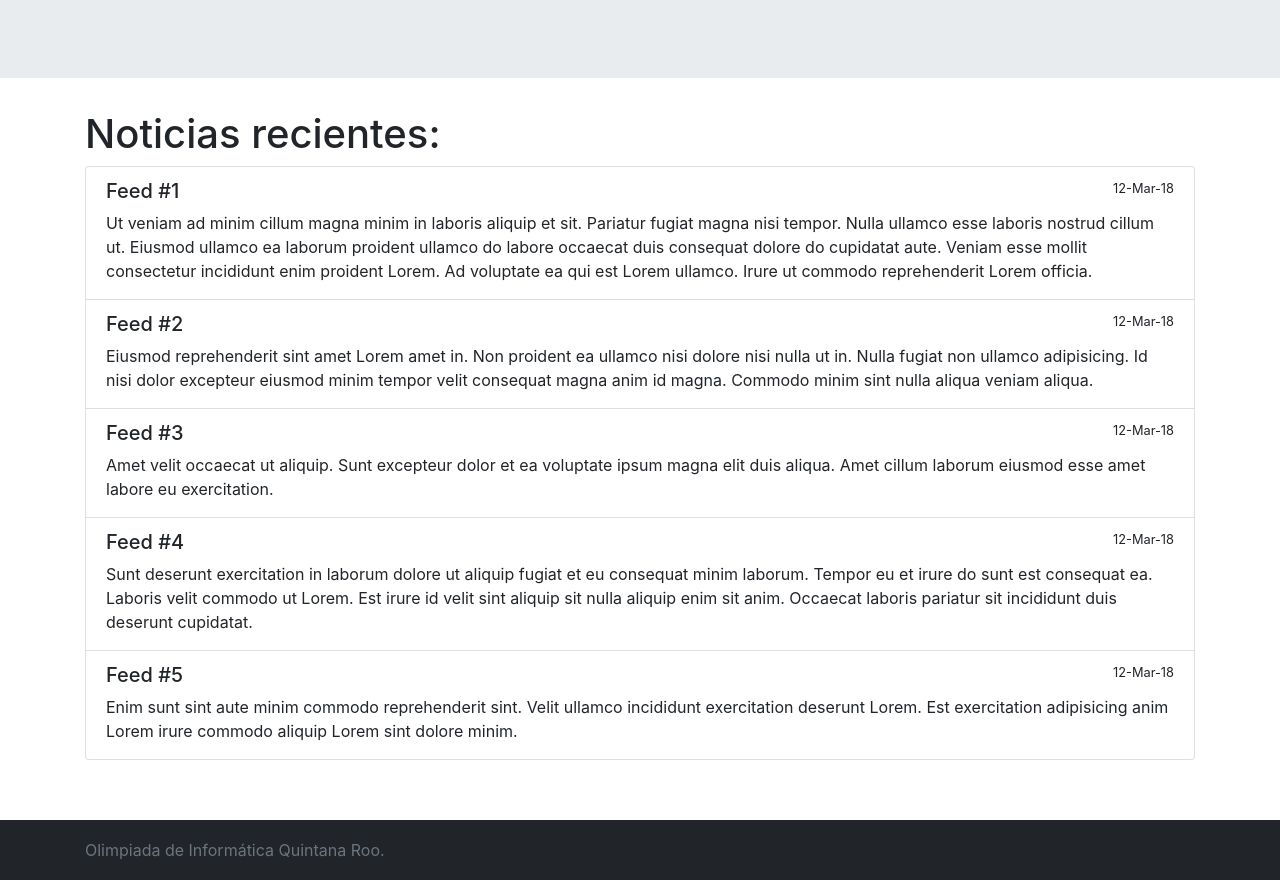
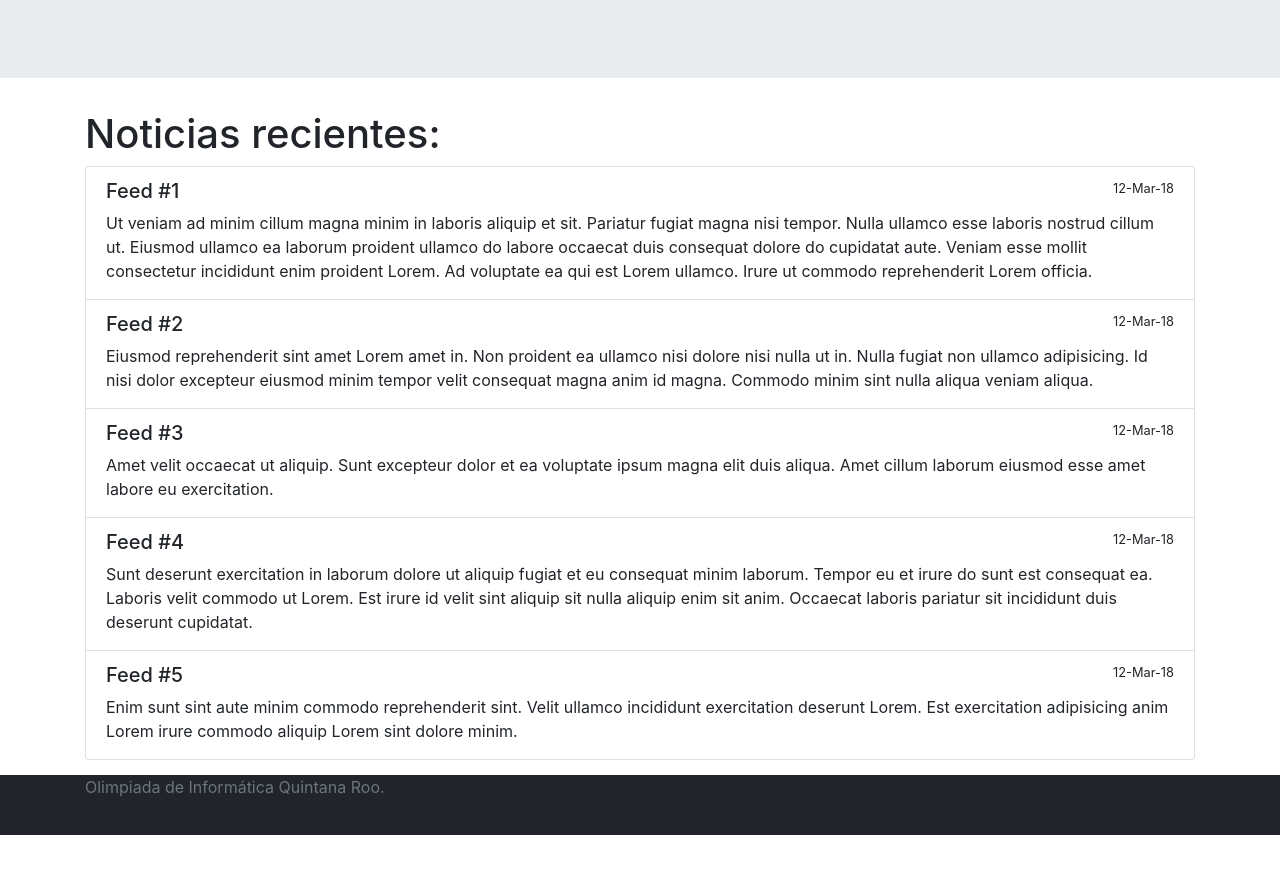
Before and after one commit to cancunDevs/omi-qroo-front, a React app: page / in a window 1280 px wide. Shown: the part 457-1337 px from the top of the page. After the commit the page ends 1292 px from the top, so only its background shows below. Built offline with nearby package versions, Linux system fonts and the light colour scheme.

Commit message:
refactor css

```diff
--- a/src/components/AppRouter.js
+++ b/src/components/AppRouter.js
@@ -12,7 +12,7 @@ import Contact from './contact';
 class AppRouter extends Component {
   render() {
     return (
-      <div>
+      <div className="page-wrapper">
         <Header />
         <Switch>
           <Route path='/material' component={Resources} exact />
--- a/src/components/announcements/index.js
+++ b/src/components/announcements/index.js
@@ -1,5 +1,5 @@
 import React from 'react';
 
-const Announcements = () => { return (<h3>Bienvenido a la pagina de Anuncios</h3>); };
+const Announcements = () => { return (<h3 className="page-content">Bienvenido a la pagina de Anuncios</h3>); };
 
 export default Announcements;
--- a/src/components/application/index.js
+++ b/src/components/application/index.js
@@ -1,5 +1,5 @@
 import React from 'react';
 
-const Application = () => { return (<div className='page'><h3>Bienvenido a la pagina de Convocatoria</h3></div>); };
+const Application = () => { return (<div className='page-content'><h3>Bienvenido a la pagina de Convocatoria</h3></div>); };
 
 export default Application;
--- a/src/components/contact/index.js
+++ b/src/components/contact/index.js
@@ -1,5 +1,5 @@
 import React from 'react';
 
-const Contact = () => { return (<h3>Bienvenido a la pagina de Contacto</h3>); };
+const Contact = () => { return (<h3 className="page-content">Bienvenido a la pagina de Contacto</h3>); };
 
 export default Contact;
--- a/src/components/footer/index.js
+++ b/src/components/footer/index.js
@@ -2,11 +2,11 @@ import React from 'react';
 
 const Footer = () => {
   return (
-    <footer className='footer'>
+    <div className='page-footer'>
       <div className='container'>
         <span className='text-muted'>Olimpiada de Informática Quintana Roo.</span>
       </div>
-    </footer>
+    </div>
   );
 };
 
--- a/src/components/header/index.js
+++ b/src/components/header/index.js
@@ -3,7 +3,7 @@ import { NavLink } from 'react-router-dom';
 
 const Header = () => {
   return (
-    <div className='container-fluid'>
+    <div className='container-fluid page-header'>
       <nav className='navbar navbar-expand-lg navbar-dark bg-dark'>
         <NavLink to='/' className='navbar-brand'>OMI - Quintana Roo</NavLink>
 
--- a/src/components/home/index.js
+++ b/src/components/home/index.js
@@ -6,7 +6,7 @@ import NewsFeeds from './newsFeeds';
 class Home extends Component {
   render() {
     return (
-      <div className='page'>
+      <div className='page-content'>
         <Hero />
         <NewsFeeds />
       </div>
--- a/src/components/resources/index.js
+++ b/src/components/resources/index.js
@@ -113,7 +113,7 @@ class Resources extends Component {
     const { currentPage, title, description } = this.state;
 
     return (
-      <div className='page'>
+      <div className='page-content'>
         <div className='container-fluid'>
           <h1>{title}</h1>
           <p className='lead'>
--- a/src/components/results/index.js
+++ b/src/components/results/index.js
@@ -359,7 +359,7 @@ class Results extends Component {
 
   render() {
     return (
-      <div>
+      <div className="page-content">
         <div className='form-group'>
           <select
             className='form-control'
--- a/src/index.css
+++ b/src/index.css
@@ -4,20 +4,37 @@
   padding-right: 0;
 }
 
-.page > .container {
-  padding-bottom: 60px;
+.page-wrapper {
+  padding: 0;
+  margin: 0;
+  border: 0;
+  position: relative;
+  min-height: 100%;
 }
 
-.page {
-  min-height: calc(100% - 60px);
+.page-header {
+  overflow: hidden;
 }
 
-/* Footer  */
-.footer {
+.page-content {
+  padding-top: 0;
+  padding-left: 0;
+  padding-right: 0;
+
+  margin: 0;
+  border: 0;
+
+  padding-bottom: 75px;
+  height: auto;
+}
+
+.page-footer {
   width: 100%;
+  position: absolute;
+  bottom: 0;
+
+  background-color: #212529;
   height: 60px;
-  line-height: 60px;
-  background-color: #212529;
 }
 
 /* Resources */
```
Also changed, not shown: 1 other file (tests, documents, lock files or other folders).
